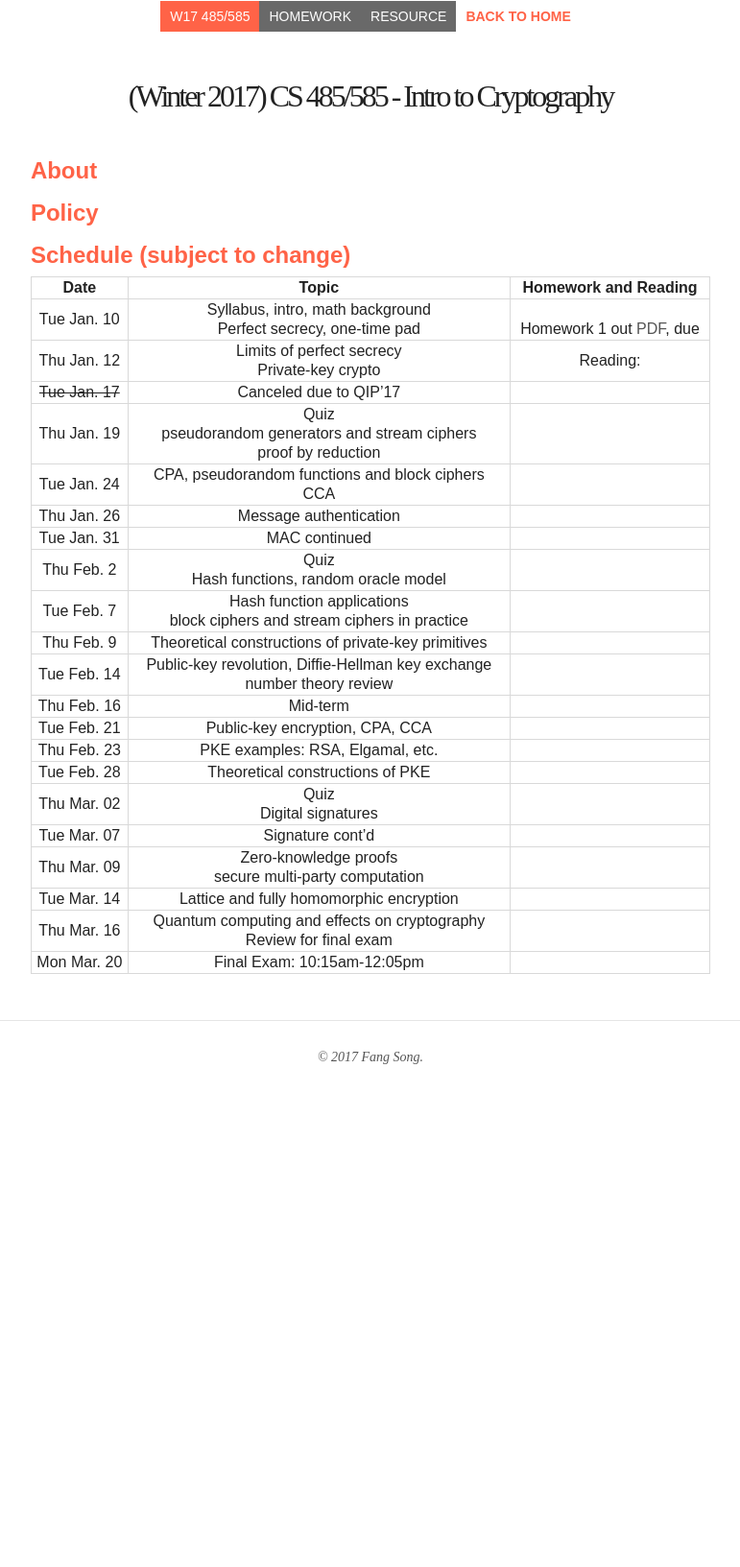
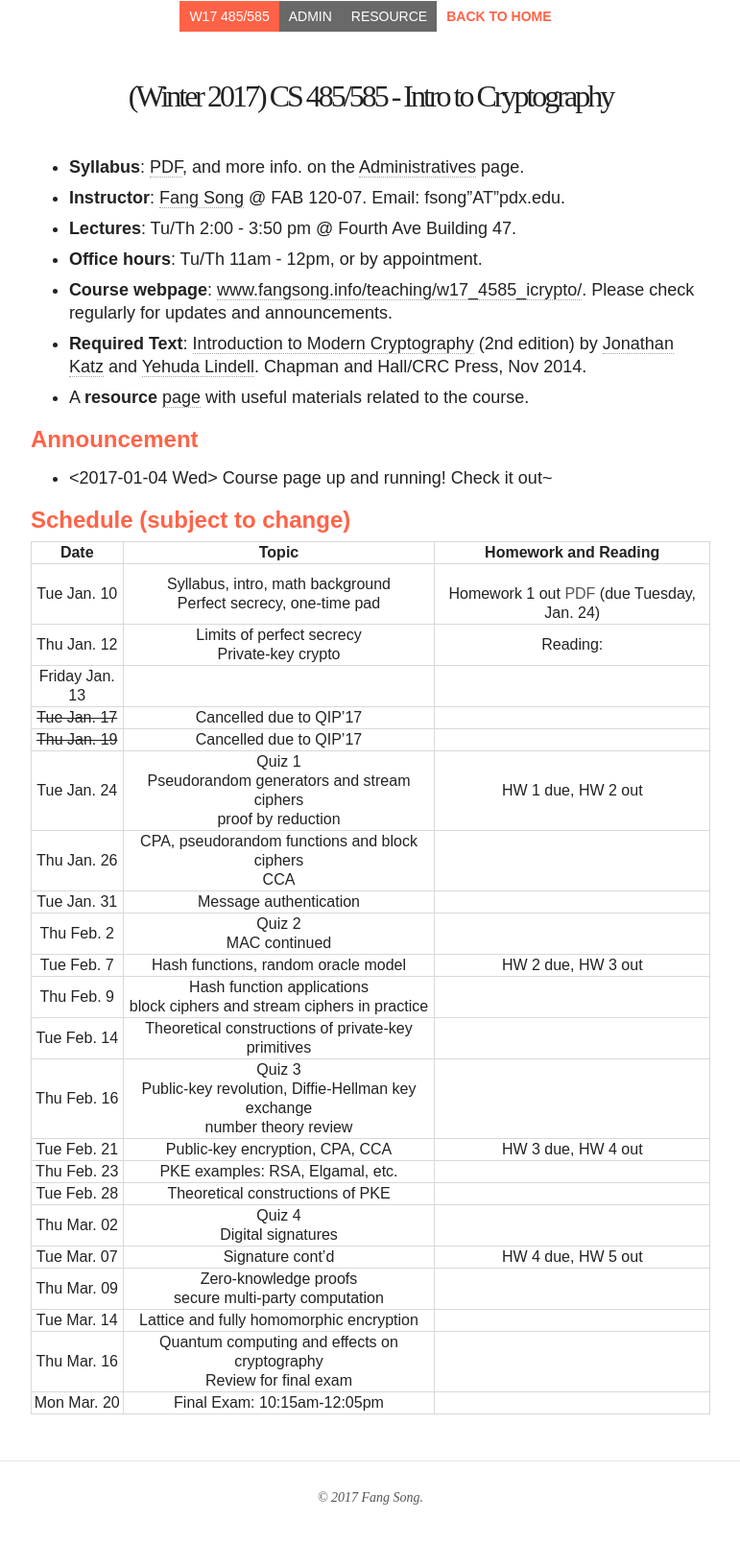
Before and after one commit to fangsonghub/fangsonghub.github.io, a Jekyll site: the page built from teaching/w17_4585_icrypto/index.md, in a window 1280 px wide. Shown: the whole page at 96% size, without its empty margins (254-1025 px from the left). Built offline with Jekyll 4.4.1, drawn with Linux system fonts in a browser that asks for light colours; nearby versions of some CDN libraries; before the commit the page ends 1174 px from its top, so only the background shows below that.

Commit message:
syllabus

```diff
--- a/teaching/w17_4585_icrypto/index.md
+++ b/teaching/w17_4585_icrypto/index.md
@@ -6,20 +6,33 @@ desc: w17 485/585
 permalink: /teaching/w17_4585_icrypto/
 modified:
 ---
+*  **Syllabus**: [PDF]({{base}}/teaching/w17_4585_icrypto/syllabus.pdf/){:target="_blank"}, and more info. on the [Administratives]({{base}}/teaching/w17_4585_icrypto/admin/) page.
+*  **Instructor**: [Fang Song]({{base}}/) @ FAB 120-07. Email: fsong"AT"pdx.edu.
+*  **Lectures**: Tu/Th 2:00 - 3:50 pm @ Fourth Ave Building 47.
+*  **Office hours**: Tu/Th 11am - 12pm, or by appointment.
+*  **Course webpage**: [www.fangsong.info/teaching/w17_4585_icrypto/]({{base}}/teaching/w17_4585_icrypto/). Please check regularly for updates and announcements.
+* **Required Text**: [Introduction to Modern
+Cryptography](http://www.cs.umd.edu/~jkatz/imc.html){:target="_blank"}
+(2nd edition) by [Jonathan
+Katz](http://www.cs.umd.edu/~jkatz){:target="_blank"} and [Yehuda
+Lindell](http://u.cs.biu.ac.il/~lindell/){:target="_blank"}.  Chapman
+and Hall/CRC Press, Nov 2014.
+* A **resource** [page]({{base}}/teaching/w17_4585_icrypto/resource/) with useful materials related to the course.
 
-## About
 
-## Policy
+## Announcement
+*  <2017-01-04 Wed> Course page up and running! Check it out~
+
 
 ## Schedule (subject to change)
 
-
+<!--
 | Date  | Topic | Homework and Reading |
 | :---------: |:----------:|:-----:|
-| Tue Jan. 10  | Syllabus, intro, math background <br>Perfect secrecy, one-time pad | <br>Homework 1 out [PDF](), due  |
+| Tue Jan. 10  | Syllabus, intro, math background <br>Perfect secrecy, one-time pad | <br>Homework 1 out [PDF]() (due Tuesday, Jan. 24)  |
 |Thu Jan. 12 |Limits of perfect secrecy <br> Private-key crypto |Reading:  |
-|<s>Tue Jan. 17</s>| Canceled due to QIP'17||
-|Thu Jan. 19|Quiz <br> pseudorandom generators and stream ciphers <br> proof by reduction| |
+|<s>Tue Jan. 17</s>| Cancelled due to [QIP'17](https://www.stationq.com/qip-2017/){:target="_blank"}||
+|Thu Jan. 19|Quiz <br> Pseudorandom generators and stream ciphers <br> proof by reduction| |
 |Tue Jan. 24|CPA, pseudorandom functions and block ciphers <br> CCA | |
 |Thu Jan. 26| Message authentication | |
 |Tue Jan. 31| MAC continued | |
@@ -38,3 +51,30 @@ modified:
 |Thu Mar. 16| Quantum computing and effects on cryptography <br> Review for final exam||
 |Mon Mar. 20| Final Exam: 10:15am-12:05pm||
 {:.mbtablestylef}
+-->
+
+| Date  | Topic | Homework and Reading |
+| :---------: |:----------:|:-----:|
+| Tue Jan. 10  | Syllabus, intro, math background <br>Perfect secrecy, one-time pad | <br>Homework 1 out [PDF]() (due Tuesday, Jan. 24) |
+|Thu Jan. 12 |Limits of perfect secrecy <br> Private-key crypto |Reading:  |
+|Friday Jan. 13 |||
+|<s>Tue Jan. 17</s>| Cancelled due to [QIP'17](https://www.stationq.com/qip-2017/){:target="_blank"}||
+|<s>Thu Jan. 19</s>|Cancelled due to [QIP'17](https://www.stationq.com/qip-2017/){:target="_blank"}||
+|Tue Jan. 24|Quiz 1 <br> Pseudorandom generators and stream ciphers <br> proof by reduction| HW 1 due, HW 2 out|
+|Thu Jan. 26|CPA, pseudorandom functions and block ciphers <br> CCA | |
+|Tue Jan. 31| Message authentication | |
+|Thu Feb. 2| Quiz 2 <br>MAC continued | |
+|Tue Feb. 7| Hash functions, random oracle model| HW 2 due, HW 3 out |
+|Thu Feb. 9| Hash function applications <br> block ciphers and stream ciphers in practice||
+|Tue Feb. 14|Theoretical constructions of private-key primitives ||
+|Thu Feb. 16| Quiz 3 <br> Public-key revolution, Diffie-Hellman key exchange <br> number theory review||
+|Tue Feb. 21|Public-key encryption, CPA, CCA| HW 3 due, HW 4 out|
+|Thu Feb. 23|PKE examples: RSA, Elgamal, etc. ||
+|Tue Feb. 28|Theoretical constructions of PKE||
+|Thu Mar. 02| Quiz 4 <br>Digital signatures ||
+|Tue Mar. 07|Signature cont'd| HW 4 due, HW 5 out|
+|Thu Mar. 09|Zero-knowledge proofs <br> secure multi-party computation||
+|Tue Mar. 14|Lattice and fully homomorphic encryption||
+|Thu Mar. 16| Quantum computing and effects on cryptography <br> Review for final exam||
+|Mon Mar. 20| Final Exam: 10:15am-12:05pm||
+{:.mbtablestylef}
```
Also changed, not shown: _data/course.yml (+7 -1 lines), teaching/w17_4585_icrypto/admin.md (added, +102 -0 lines), teaching/w17_4585_icrypto/syllabus.md (added, +100 -0 lines), teaching/w17_4585_icrypto/zresource.md (+2 -2 lines), 1 other file.
